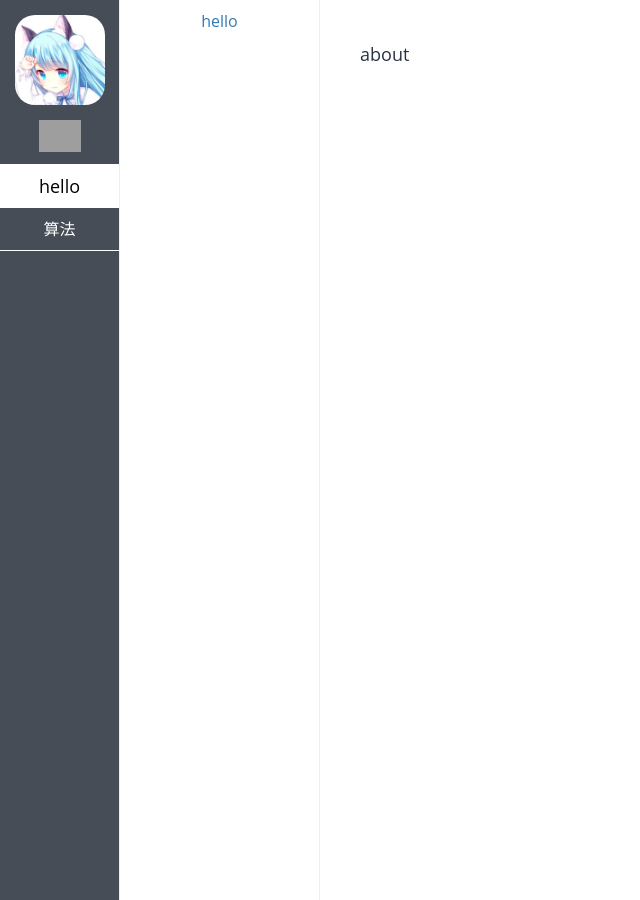
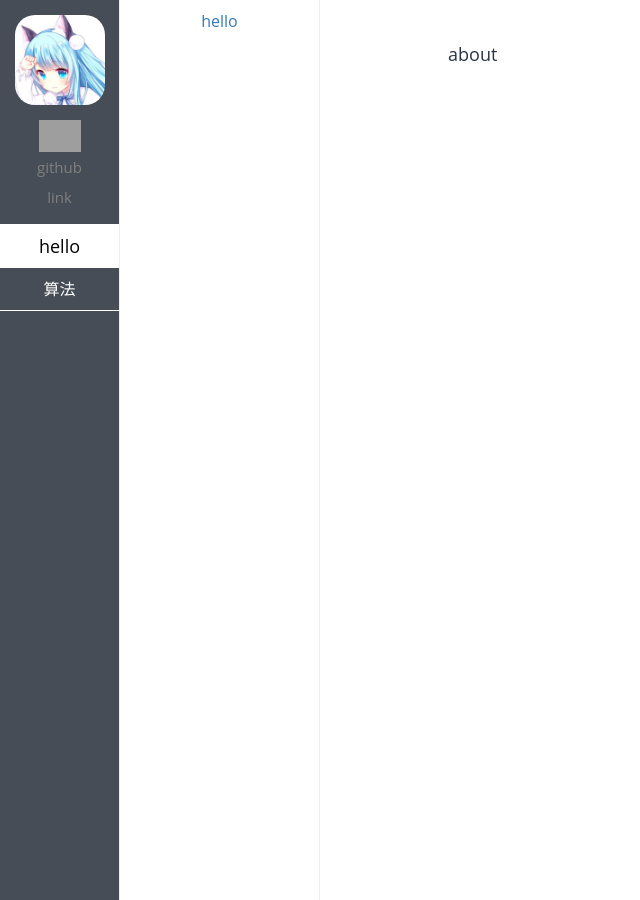
Before and after one commit to 582302894/582302894.github.io, a Jekyll site: the page built from about.md, in a window 1280 px wide. Shown: the whole page, without its empty margins (0-640 px from the left). Built offline with Jekyll 4.4.1, drawn with Linux system fonts in a browser that asks for light colours; our own code applies the rules of GitHub Pages for plain Markdown files; grey boxes are pictures that could not be loaded.

Commit message:
添加链接

```diff
--- a/_includes/list.html
+++ b/_includes/list.html
@@ -3,6 +3,12 @@
     <ul id="list-information">
         <li>
             <a href="https://github.com/582302894" target="_blank"><img class="github" src="/img/640caed1f970d4d9213d6457dbc2f5ef.png"></a>
+        </li>
+        <li>
+            <span class="link"><a href="https://github.com/582302894" target="_blank">github</a></span>
+        </li>
+        <li>
+            <span class="link"><a href="https://github.com/582302894/582302894.github.io" target="_blank">link</a></span>
         </li>
     </ul>
     <ul class="list-silder">
--- a/_layouts/default.html
+++ b/_layouts/default.html
@@ -8,7 +8,7 @@
             {% include list.html %}
         </div>
         <div class="main">
-            {{ content }}
+            <div class="content">{{ content }}</div>
         </div>
         {% include foot.html %}
     </body>
--- a/css/style.css
+++ b/css/style.css
@@ -25,11 +25,17 @@ body{
 }
 .main{
 	width: calc(100% - 320px);
+	margin: 0 auto;
 	height: 100%;
 	float: right;
 	height: 100%;
 	overflow: auto;
 	padding: 40px;
+}
+.main .content{
+	max-width: 840px;
+	margin: auto;
+	width: 80%;
 }
 
 .container{
@@ -97,6 +103,11 @@ body{
 #list-information .github{
 	width: 42px;
 }
+#list-information .link a{
+	font-size:15px;
+	color: grey;
+	line-height: 30px;
+}
 
 .main{
 	font: 400 16px/1 "Open Sans","Hiragino Sans GB",sans-serif;
```
Also changed, not shown: _posts/算法/2018-11-30-冒泡排序.md (+5 -3 lines).
